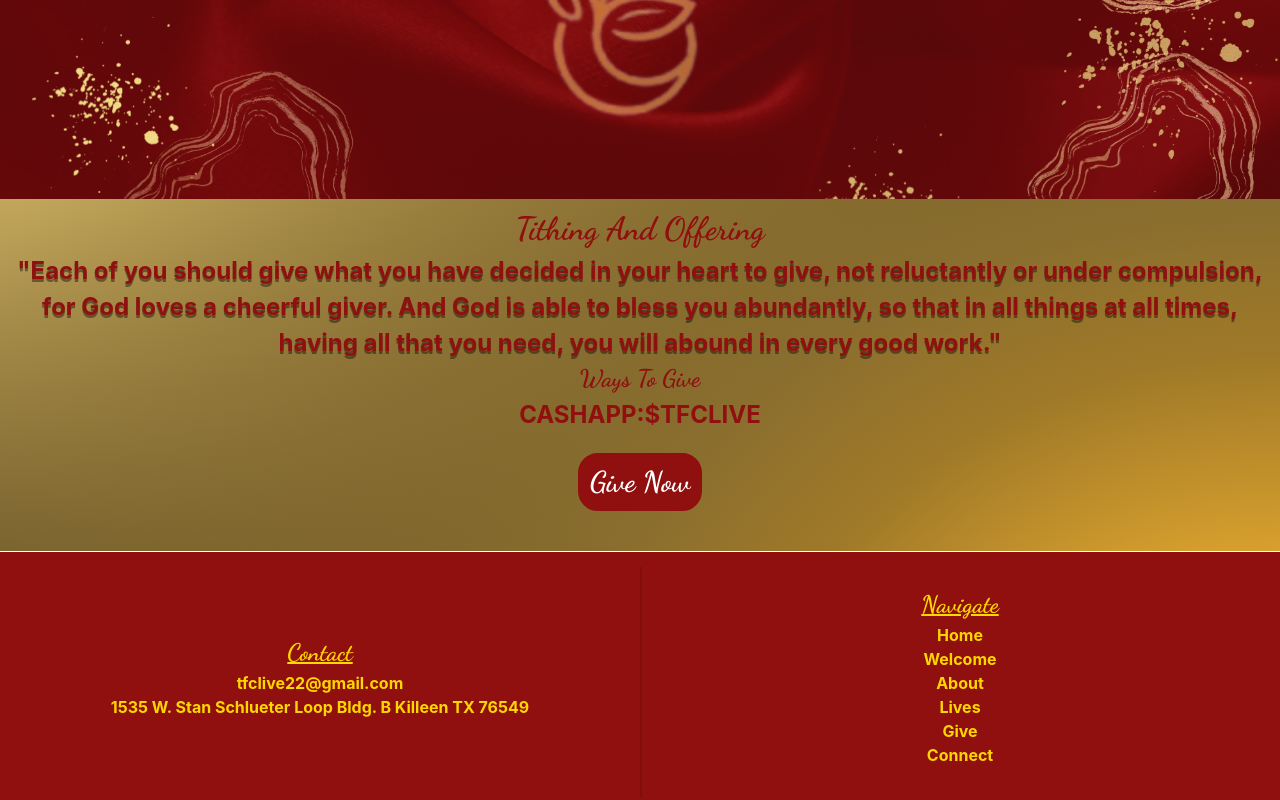
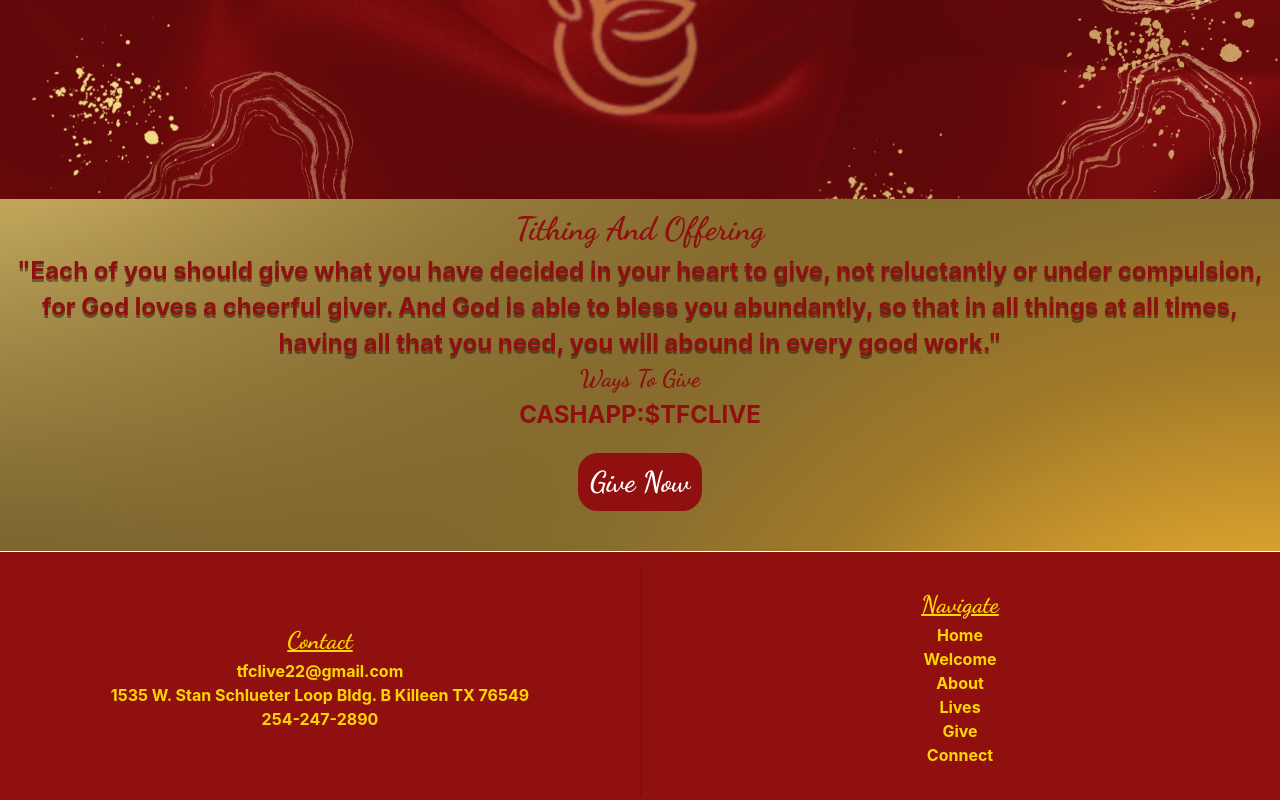
Before and after one commit to Derriel94/tfcwebremake, a React (Vite) app: page /give in a window 1280 px wide. Shown: the part 250-1050 px from the top of the page. Built offline with nearby package versions, Linux system fonts and the light colour scheme.

Commit message:
number update

```diff
--- a/src/components/Footer.tsx
+++ b/src/components/Footer.tsx
@@ -7,6 +7,7 @@ const Footer = () => {
 			<h2 className="dancing-script-font">Contact</h2>
 				<h4>tfclive22@gmail.com</h4>
 				<h4>1535 W. Stan Schlueter Loop Bldg. B Killeen TX 76549</h4>
+				<h4>254-247-2890</h4>
 			</div>
 			<div className="vertical-line"></div>
 			<div className="footer-rightside">
```
